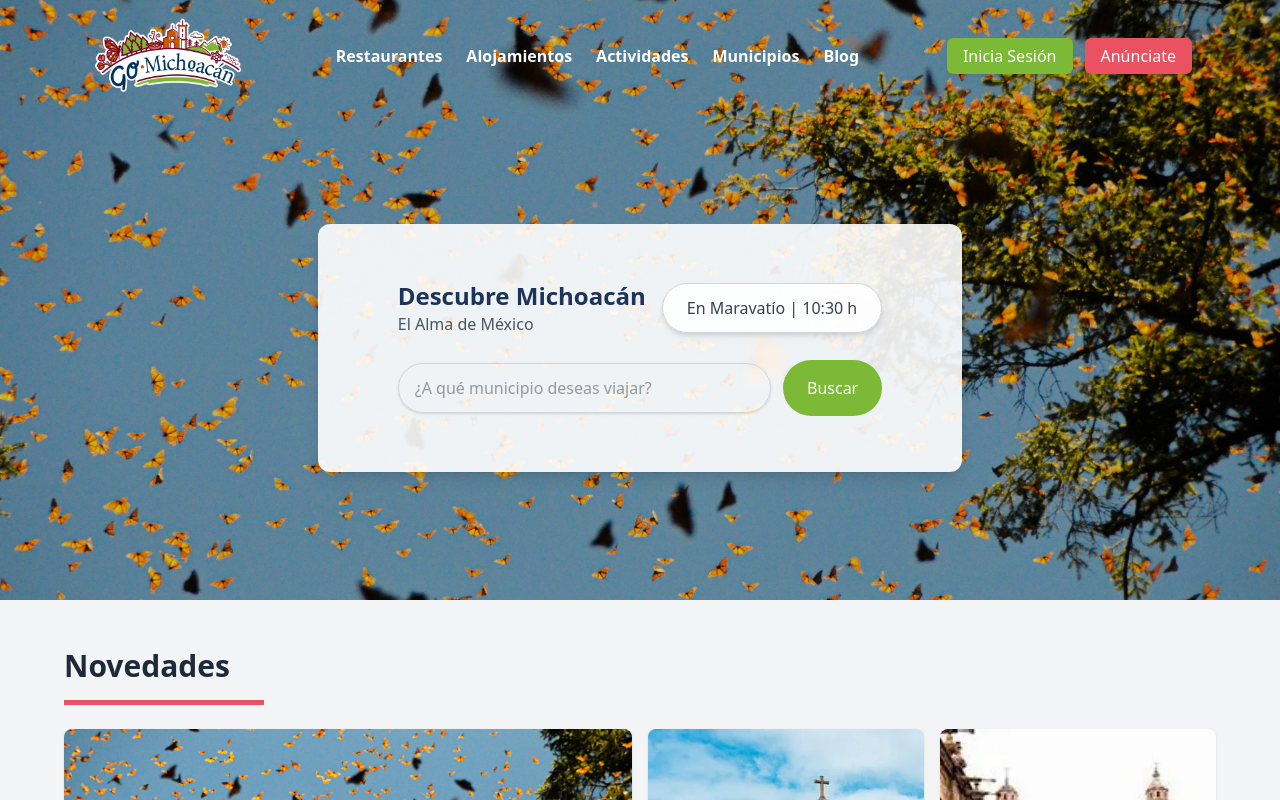
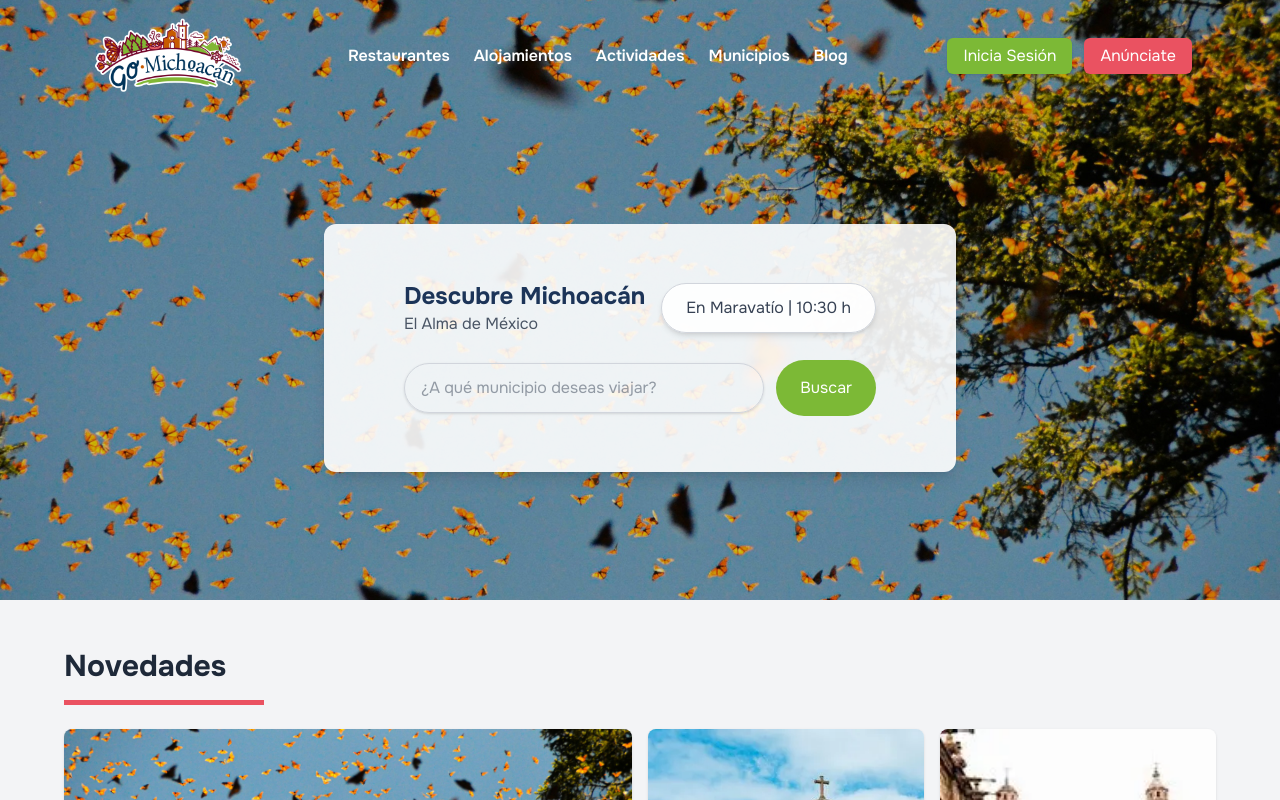
Before and after one commit to AlejandroTilin999/Ej_01, a Next.js app: page / in a window 1280 px wide. Shown: the top 800 px of the page. Built offline with nearby package versions, Linux system fonts and the light colour scheme.

Commit message:
Added Font Onest on Global Settings Caqui color UCH02

```diff
--- a/package.json
+++ b/package.json
@@ -9,6 +9,7 @@
     "lint": "next lint"
   },
   "dependencies": {
+    "@fontsource/onest": "5.2.6",
     "next": "15.2.1",
     "react": "19.0.0",
     "react-dom": "19.0.0"
--- a/src/styles/globals.css
+++ b/src/styles/globals.css
@@ -1,3 +1,7 @@
+@import "@fontsource/onest/400.css";
+@import "@fontsource/onest/600.css";
+@import "@fontsource/onest/700.css";
+
 @import "tailwindcss";
 
 @theme {
@@ -8,3 +12,7 @@
   --color-secondary-accent: #791429;
   --color-orange-accent: #C74B17;
 }
+
+body {
+  font-family: 'Onest', sans-serif;
+}
```
Also changed, not shown: 1 other file (tests, documents, lock files or other folders).
